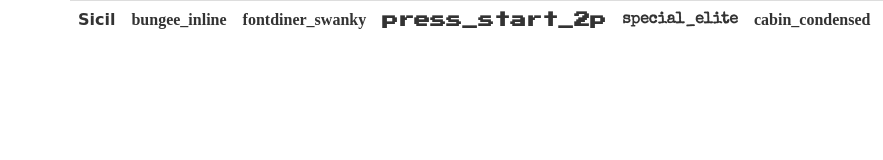
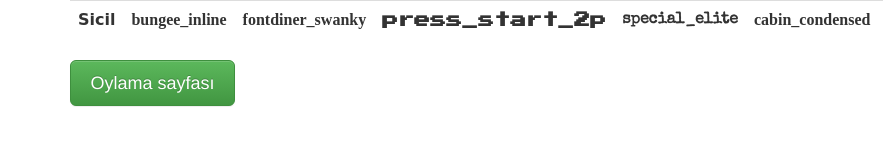
Before and after one commit to mehmetkemalbayer/angry-nerds-board, a website: page scoreboard.html in a window 1280 px wide. Shown: the top 160 px of the page, 0-883 px from the left. Drawn offline with nearby package versions, Linux system fonts and the light colour scheme; files that its build step writes are made by us from their sources; no server answers; files whose address does not match are found by name; a web font is replaced by a local one.

Commit message:
adds link to vote page in scoreboard.html

```diff
--- a/scoreboard.html
+++ b/scoreboard.html
@@ -101,7 +101,9 @@
         </table>
       </div>
     </div>
-
+      <div class="row">
+    <div class="col-xs-6 col-md-2"><a href="/" class="btn btn-block btn-lg btn-success" >Oylama sayfası</a></div>
+  </div>
   </div>
   <script
   src="https://code.jquery.com/jquery-3.1.1.min.js"
```
Also changed, not shown: scrum_board.html (+0 -1 lines).
